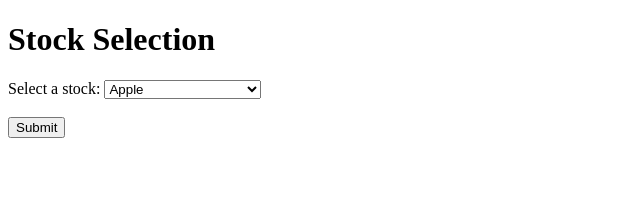
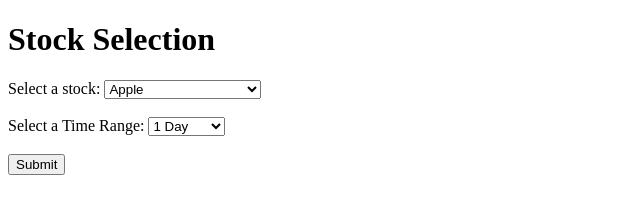
Before and after one commit to MK-CIAN/Asset-Management-Project, a website: page index.html in a window 1280 px wide. Shown: the whole page, without its empty margins (0-640 px from the left). Drawn offline with Linux system fonts and the light colour scheme.

Commit message:
Time selection and Hour Display Removed

```diff
--- a/index.html
+++ b/index.html
@@ -47,6 +47,18 @@
       <!-- Add more options as needed -->
     </select>
     <br><br>
+    <label for="timeRange">Select a Time Range:</label>
+    <select name="timeRange" id="timeRange">
+        <option value="1">1 Day</option>
+        <option value="7">1 Week</option>
+        <option value="14">2 Weeks</option>
+        <option value="30">1 Month</option>
+        <option value="90">3 Months</option>
+        <option value="180">6 Months</option>
+        <option value="365">1 Year</option>
+    </select>
+
+    <br><br>
     <input type="submit" value="Submit">
   </form>
 </body>
```
Also changed, not shown: apiCall.js (+7 -4 lines), apiTest.html (+0 -9 lines).
